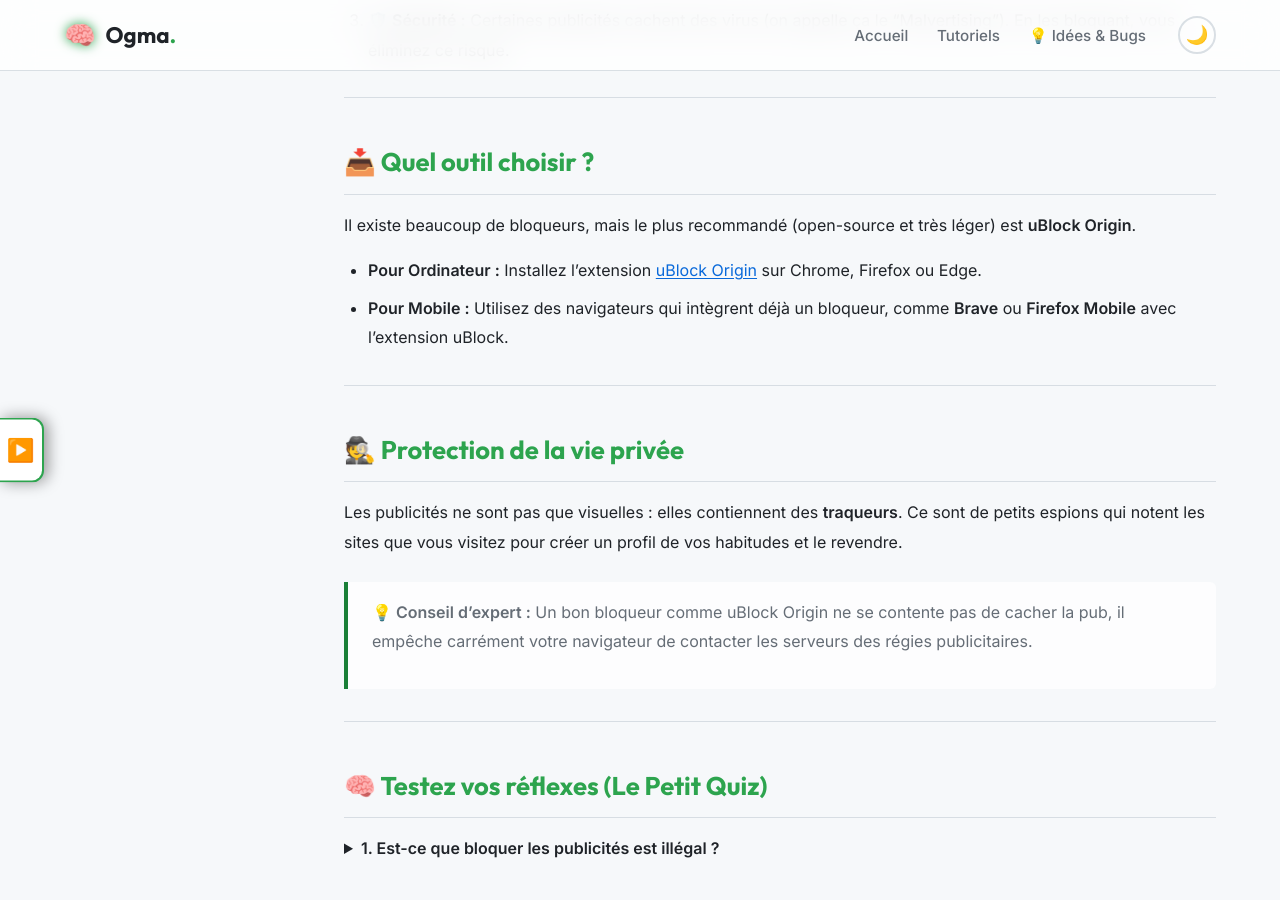
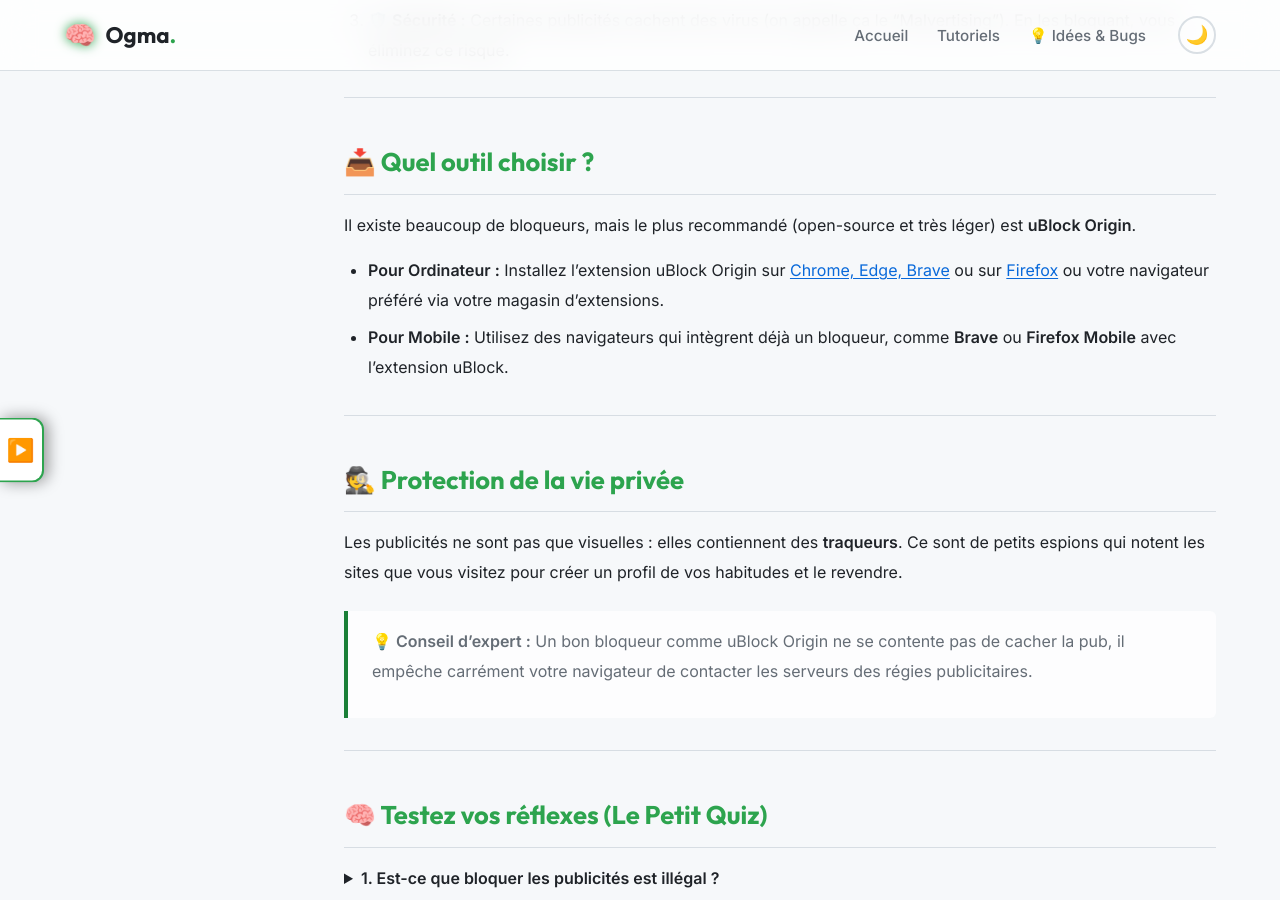
Before and after one commit to ogma-info/ogma-info.github.io, a Jekyll site: the page built from _tutoriels/tuto_navigateur.md, in a window 1280 px wide and 900 px high, scrolled down 532 px. Built offline with Jekyll 4.4.1, drawn with Linux system fonts in a browser that asks for light colours.

Commit message:
fix: graphics & links

```diff
--- a/_tutoriels/tuto_navigateur.md
+++ b/_tutoriels/tuto_navigateur.md
@@ -22,7 +22,7 @@
 
 Il existe beaucoup de bloqueurs, mais le plus recommandé (open-source et très léger) est **uBlock Origin**.
 
-*   **Pour Ordinateur :** Installez l'extension [uBlock Origin](https://ublockorigin.com/) sur Chrome, Firefox ou Edge.
+*   **Pour Ordinateur :** Installez l'extension uBlock Origin sur [Chrome, Edge, Brave](https://chromewebstore.google.com/detail/ublock-origin-lite/ddkjiahejlhfcafbddmgiahcphecmpfh?hl=fr) ou sur [Firefox](https://addons.mozilla.org/fr/firefox/addon/ublock-origin/) ou votre navigateur préféré via votre magasin d'extensions.
 *   **Pour Mobile :** Utilisez des navigateurs qui intègrent déjà un bloqueur, comme **Brave** ou **Firefox Mobile** avec l'extension uBlock.
 
 ---
```
